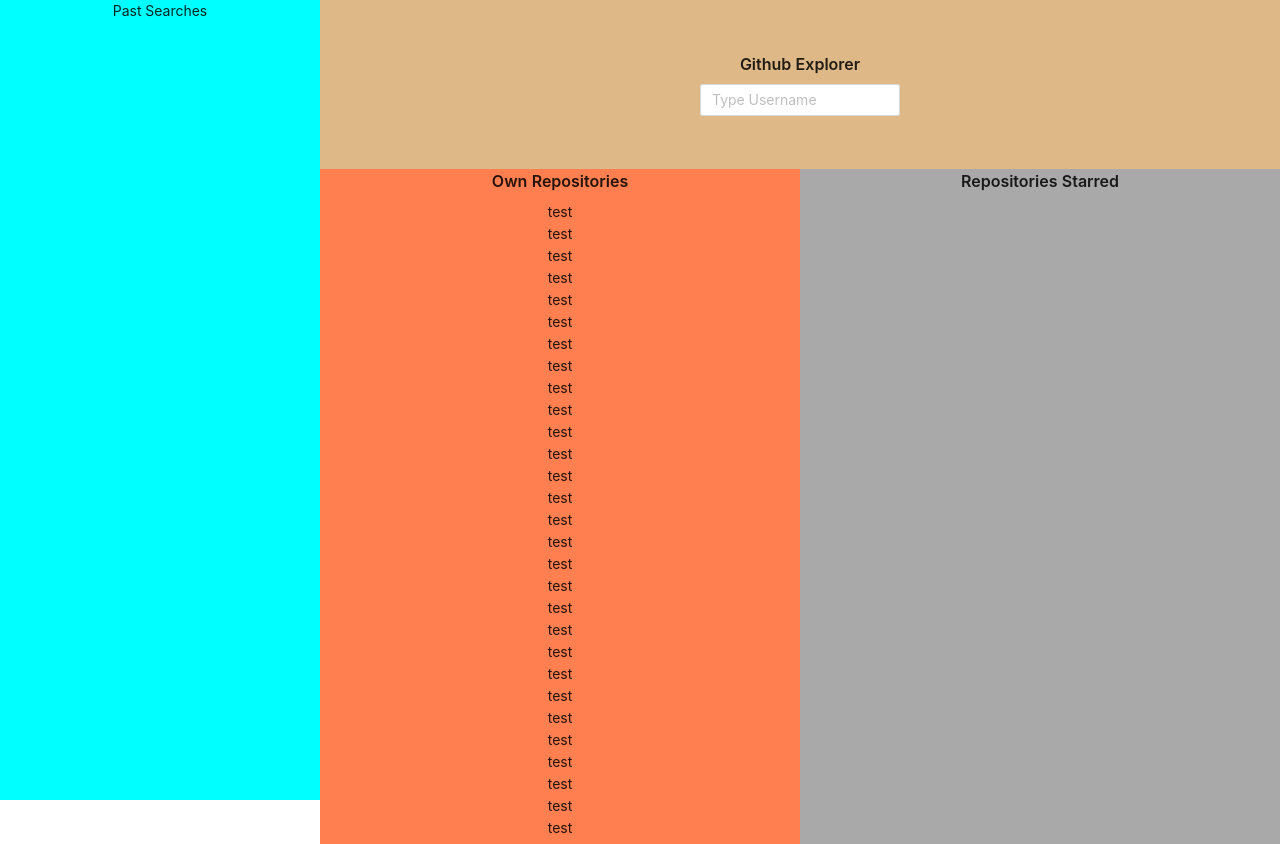
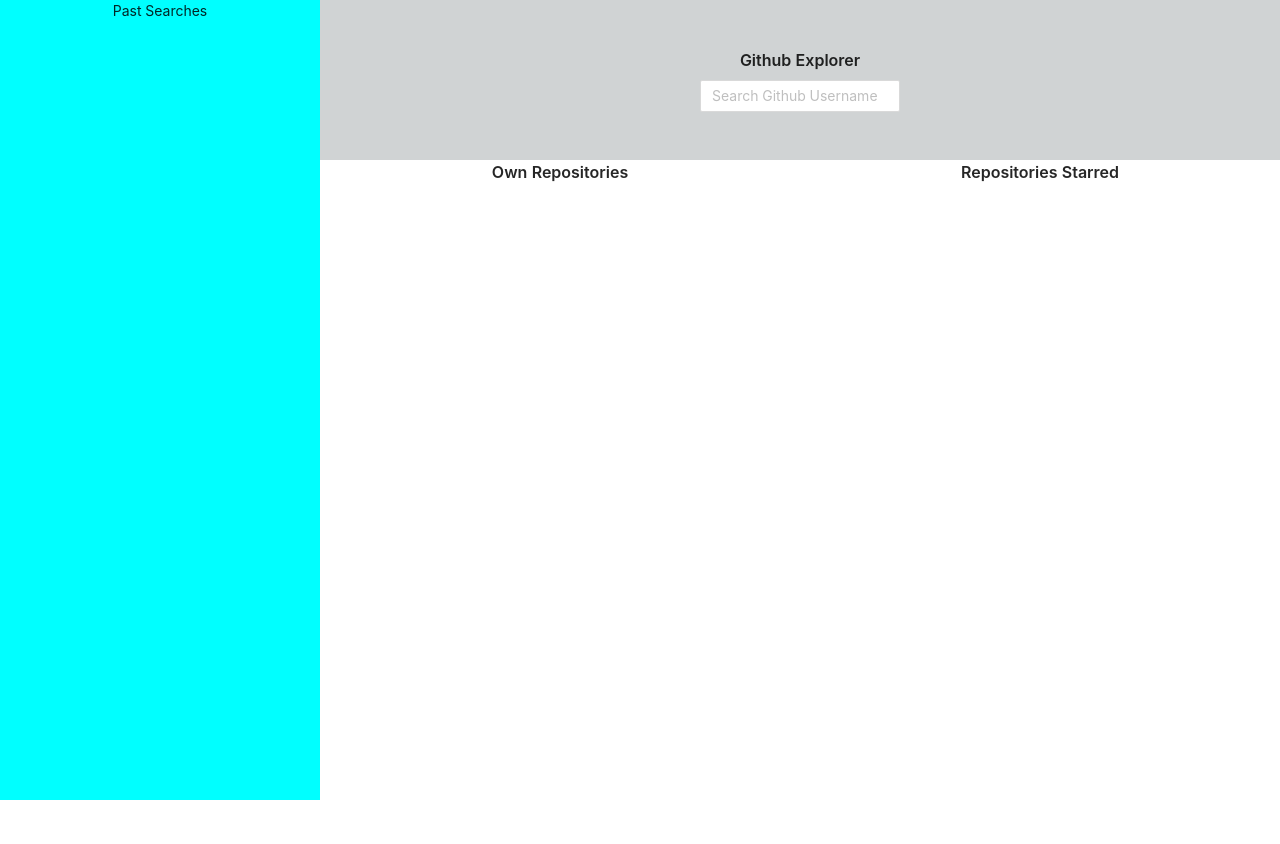
Before and after one commit to raadu/github-explorer, a React (Create React App) app: page / in a window 1280 px wide. After the commit the page ends 800 px from the top, so only its background shows below. Built offline with nearby package versions, Linux system fonts and the light colour scheme.

Commit message:
own repo, starred repoadded

```diff
--- a/src/App.js
+++ b/src/App.js
@@ -10,6 +10,7 @@
   const [userName, setUserName] = useState("");
   const [userRepo, setUserRepo] = useState([]);
   const [userStars, setUserStars] = useState([]);
+  const [loading, setLoading] = useState(false);
 
   console.log("userRepo", userRepo);
   console.log("userStars", userStars);
@@ -17,17 +18,20 @@
 
   useEffect(() => {
     if (userName !== "") {
+      setLoading(true);
       fetch(`https://api.github.com/users/${userName}/repos`)
         .then((res) => res.json())
         .then((data) => {
           setUserRepo(data);
-        });
+        })
+        .then(() => setLoading(false));
 
       fetch(`https://api.github.com/users/${userName}/starred`)
         .then((res) => res.json())
         .then((data) => {
           setUserStars(data);
-        });
+        })
+        .then(() => setLoading(false));
     }
   }, [userName]);
 
@@ -43,13 +47,13 @@
         <Col span={6} className={AppStyle.leftBar}>
           Past Searches
         </Col>
-        <Col span={18}>
+        <Col span={18} className={AppStyle.rightColumn}>
           <Row className={AppStyle.searchRow}>
             <Col span={24} className={AppStyle.searhBar}>
               <Title level={5}>Github Explorer</Title>
               <Input
                 type="text"
-                placeholder="Type Username"
+                placeholder="Search Github Username"
                 onKeyDown={searchEnter}
                 style={{ width: 200 }}
               />
@@ -58,21 +62,23 @@
           <Row className={AppStyle.listRow}>
             <Col span={12} className={AppStyle.ownRepo}>
               <Title level={5}>Own Repositories</Title>
-              <div>test</div>
-              <div>test</div><div>test</div><div>test</div>
-              <div>test</div><div>test</div><div>test</div>
-              <div>test</div><div>test</div><div>test</div>
-              <div>test</div><div>test</div><div>test</div>
-              <div>test</div><div>test</div><div>test</div>
-              <div>test</div><div>test</div><div>test</div>
-              <div>test</div><div>test</div><div>test</div>
-              <div>test</div><div>test</div><div>test</div>
-              <div>test</div><div>test</div><div>test</div>
-              <div>test</div><div>test</div><div>test</div>
-              <div>test</div><div>test</div><div>test</div>
+              {userRepo.length !== 0
+                ? userRepo.map((repo) => {
+                    return <SingleRepo repo={repo} />;
+                  })
+                : loading
+                ? <div>Loading...</div>
+                : null}
             </Col>
             <Col span={12} className={AppStyle.starredRepo}>
               <Title level={5}>Repositories Starred</Title>
+              {userStars.length !== 0
+                ? userStars.map((repo) => {
+                    return <SingleRepo repo={repo} />;
+                  })
+                : loading
+                ? <div>Loading...</div>
+                : null}
             </Col>
           </Row>
         </Col>
--- a/src/App.module.css
+++ b/src/App.module.css
@@ -7,12 +7,12 @@
   height: 100%;
 }
 
-.listContainer {
-  border: 2px black solid;
+.leftBar {
+  background-color: aqua;
+  height: 100%;
 }
 
-.leftBar {
-  background-color: aqua;
+.rightColumn {
   height: 100%;
 }
 
@@ -21,7 +21,7 @@
 }
 
 .searhBar {
-  background-color: burlywood;
+  background-color: #d0d3d4;
   display: flex !important;
   justify-content: center;
   align-items: center;
@@ -30,15 +30,18 @@
 
 .listRow {
   height: 80%;
-  overflow: scroll;
 }
 
 .ownRepo {
-  background-color:coral;
+  /* background-color:coral; */
   height: 100%;
-  overflow: scroll;
+  overflow-y: scroll;
+  overflow-x: hidden;
 }
 
 .starredRepo {
-  background-color: darkgray;
+  /* background-color: darkgray; */
+  height: 100%;
+  overflow-y: scroll;
+  overflow-x: hidden;
 }
--- a/src/components/SingleRepo/SingleRepo.jsx
+++ b/src/components/SingleRepo/SingleRepo.jsx
@@ -1,15 +1,19 @@
 import { Fragment } from "react";
 import { Card } from "antd";
 
-const SingleRepo = ({ repo }) => {
+const SingleRepo = ({ repo, key }) => {
   return (
     <Fragment>
       <Card
         size="small"
-        title={repo.full_name}
-    >
-      <p>{repo.description}</p>
-    </Card>
+        title={
+          <a href={repo.html_url} target="_blank">
+            {repo.full_name}
+          </a>
+        }
+      >
+        <p>{repo.description}</p>
+      </Card>
     </Fragment>
   );
 };
```
Also changed, not shown: 2 other files (tests, documents, lock files or other folders).
